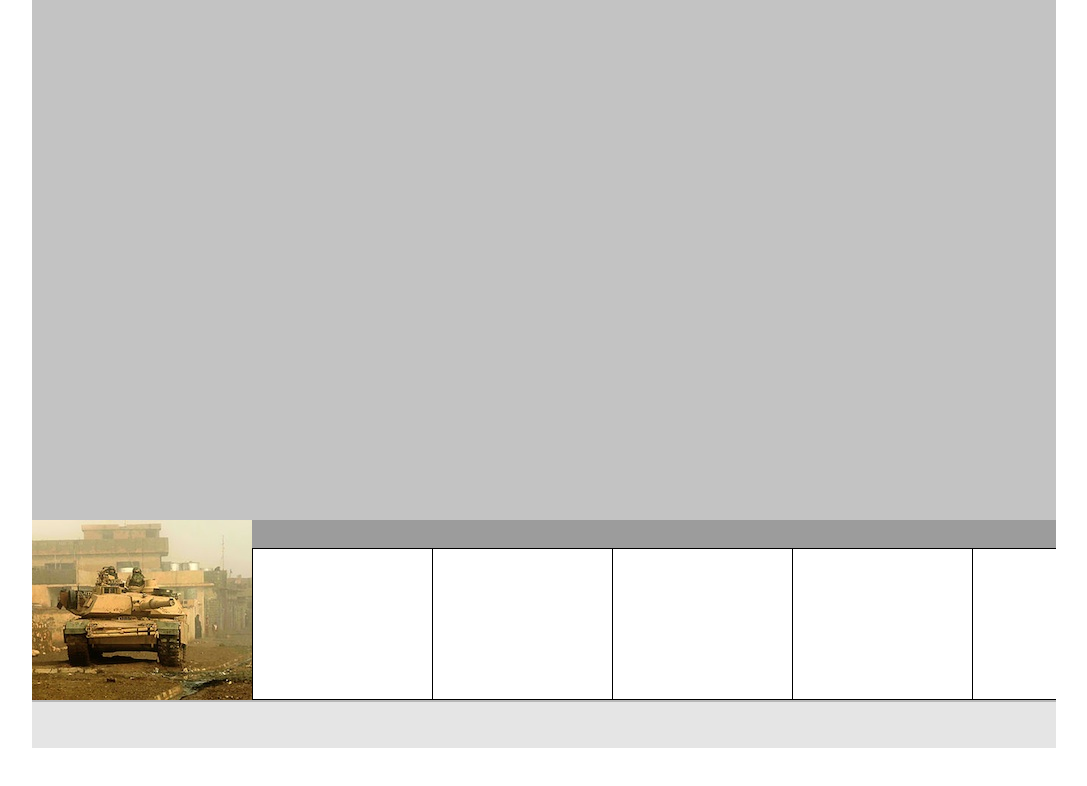
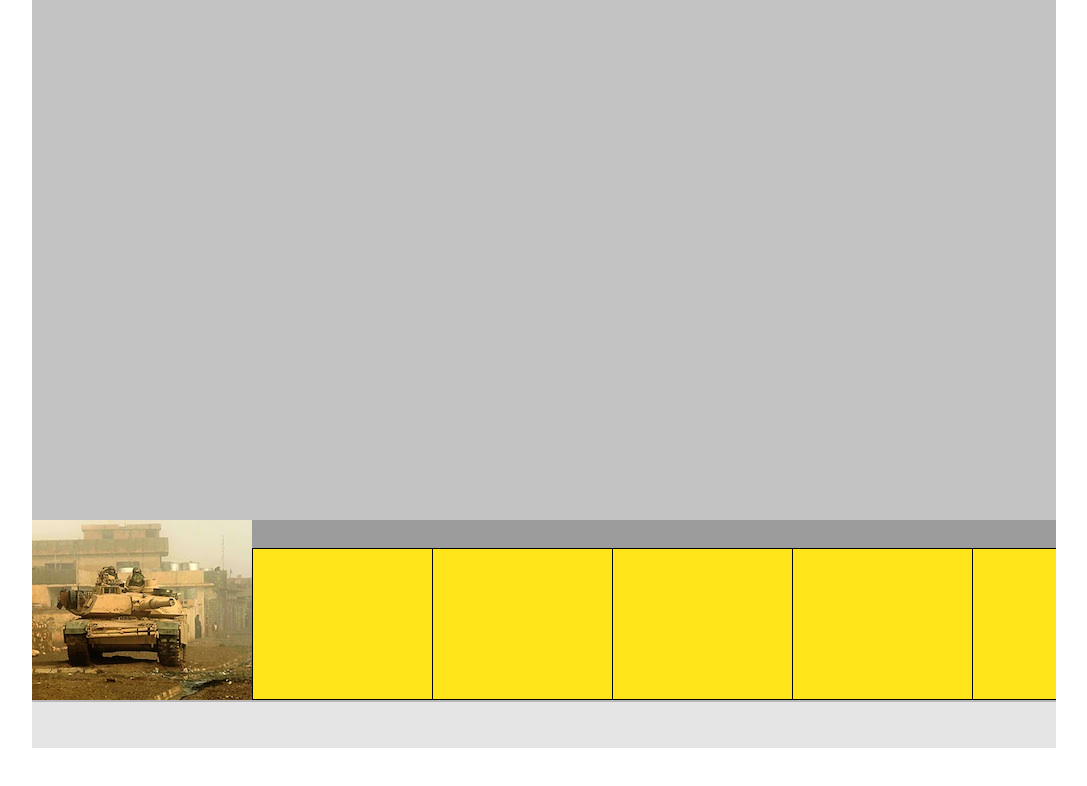
Before and after one commit to MarshalW/TankManual, a plain HTML site: page index.html in a window 1280 px wide. Shown: the whole page, without its empty margins (96-1183 px from the left). Drawn offline with Linux system fonts and the light colour scheme.

Commit message:
init shanzhai

```diff
--- a/css/main.css
+++ b/css/main.css
@@ -55,7 +55,7 @@ body {
     height: 150px;
     margin-top: 28px;
     -webkit-transform: translate3d(0, 0, 0);
-    background: rgba(255, 255, 255,1);
+    background: rgb(255, 229, 26);
     border: 1px solid #000000
 }
 
```
